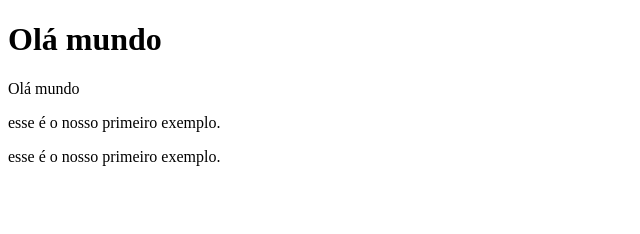
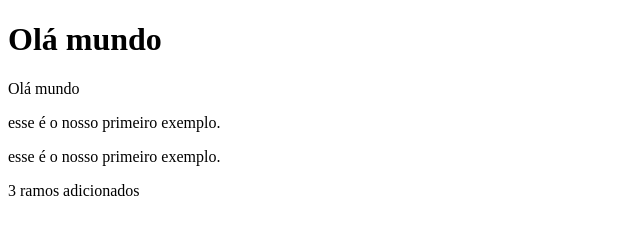
Before and after one commit to isabelferreira1/olaMundo, a plain HTML site: page index.html in a window 1280 px wide. Shown: the whole page, without its empty margins (0-640 px from the left). Drawn offline with Linux system fonts and the light colour scheme.

Commit message:
erro corrigido

```diff
--- a/index.html
+++ b/index.html
@@ -12,5 +12,6 @@
      <p>Olá mundo</p>
      <P>esse é o nosso primeiro exemplo.</P>
      <P>esse é o nosso primeiro exemplo.</P>
+     <p>3 ramos adicionados</p>
 </body>
 </html>
```
